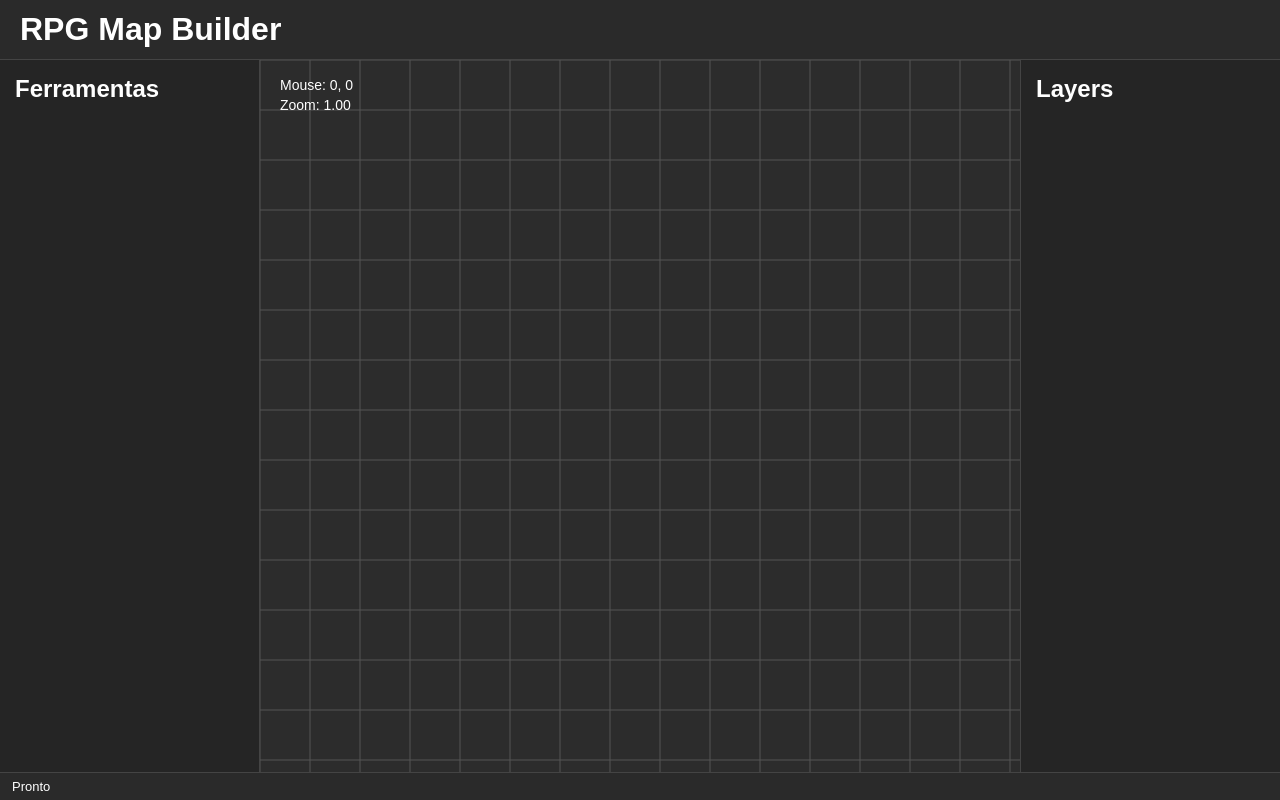
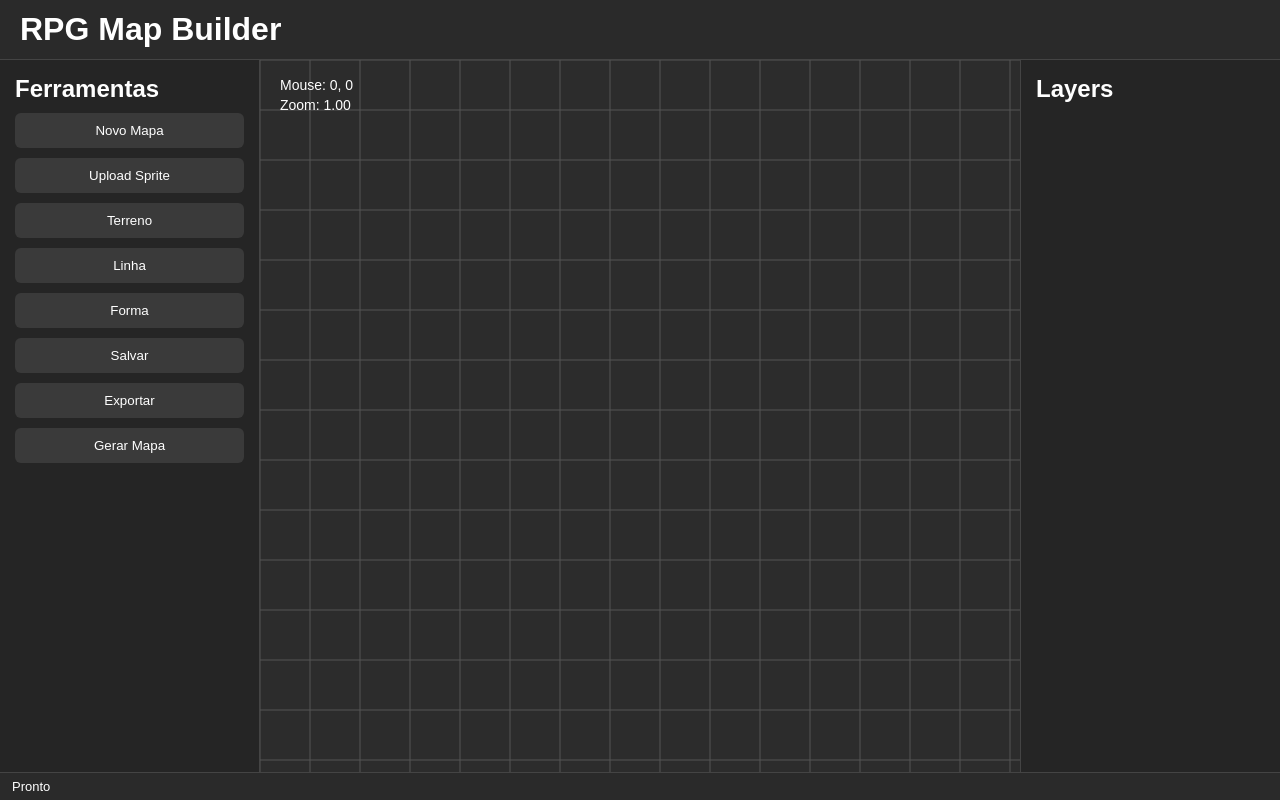
Before and after one commit to gamer-bakuryu/mythmapmaker.github.io, a React (Vite) app: page / in a window 1280 px wide. Built offline with nearby package versions, Linux system fonts and the light colour scheme.

Commit message:
Update Sidebar.jsx

```diff
--- a/src/components/Sidebar.jsx
+++ b/src/components/Sidebar.jsx
@@ -1,7 +1,25 @@
 function Sidebar() {
   return (
     <aside className="sidebar">
+
       <h2>Ferramentas</h2>
+
+      <button>Novo Mapa</button>
+
+      <button>Upload Sprite</button>
+
+      <button>Terreno</button>
+
+      <button>Linha</button>
+
+      <button>Forma</button>
+
+      <button>Salvar</button>
+
+      <button>Exportar</button>
+
+      <button>Gerar Mapa</button>
+
     </aside>
   );
 }
```
